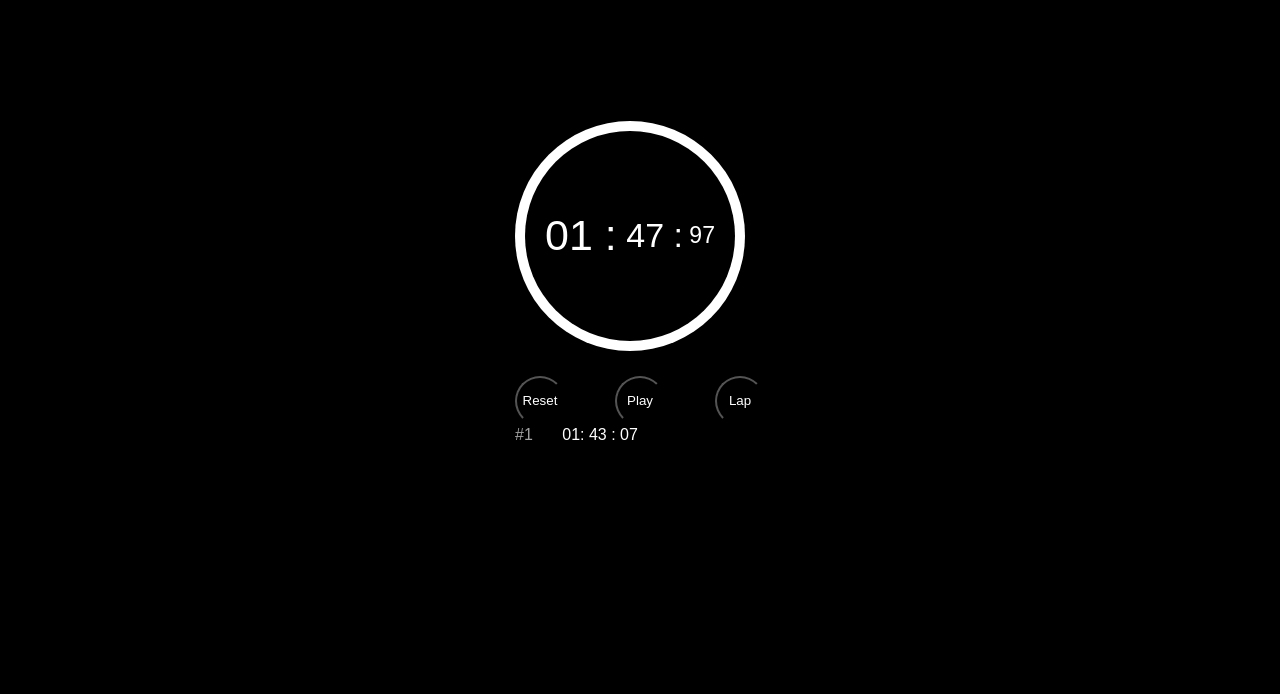
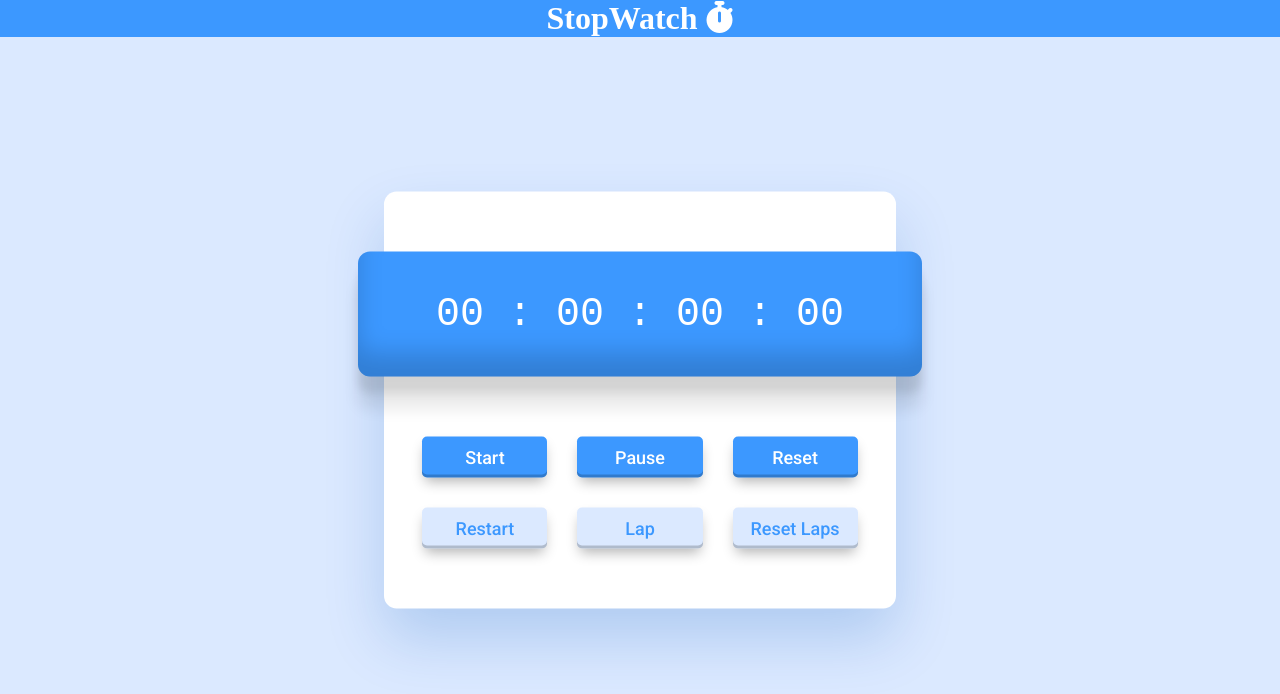
Before and after one commit to 220101120198/StopWatchWeb, a plain HTML site: page index.html in a window 1280 px wide. Drawn offline with Linux system fonts and the light colour scheme.

Commit message:
Javascript file were added and Html ,css are Modified

```diff
--- /dev/null
+++ b/app.js
@@ -0,0 +1,75 @@
+var ms = 0, s = 0, m = 0, h = 0
+var timer;
+
+var display = document.querySelector(".timer-Display")
+var laps = document.querySelector(".laps")
+
+
+function start(){
+    if(!timer){
+        timer = setInterval(run, 10)
+    }
+}
+
+function run(){
+    display.innerHTML = getTimer()
+    ms++
+    if(ms == 100){
+        ms = 0
+        s++
+    }
+    if(s == 60){
+        s = 0
+        m++
+    }
+    if(m == 60){
+        m = 0
+        h++
+    }
+
+    if(h == 13){
+        h = 1
+    }
+}
+
+function getTimer(){
+    return (h<10 ? "0" + h: h) + " : " + (m<10 ? "0" + m : m) + " : " + (s<10 ? "0" + s : s) + " : " + (ms<10 ? "0" + ms : ms);
+}
+
+function pause(){
+    stopTimer()
+}
+
+function stopTimer(){
+    clearInterval(timer)
+    timer = false
+}
+
+function reset(){
+    stopTimer()
+    ms = 0
+    s = 0
+    m = 0
+    h = 0
+    display.innerHTML = getTimer()
+}
+
+function restart(){
+    if(timer){
+        reset()
+        start()
+    }
+
+}
+
+function lap() {
+    if(timer) {
+        var Li = document.createElement("li")
+        Li.innerHTML = getTimer()
+        laps.appendChild(Li)
+    }
+}
+
+function resetLap(){
+    laps.innerHTML = ""
+}
--- a/index.html
+++ b/index.html
@@ -5,29 +5,25 @@
     <meta name="viewport" content="width=device-width, initial-scale=1.0">
     <title>StopWatch</title>
     <link rel="stylesheet" href="style.css"/>
+    <link href="https://cdnjs.cloudflare.com/ajax/libs/font-awesome/6.0.0/css/all.min.css" rel="stylesheet">
+    <link href="https://fonts.googleapis.com/css2?family=Roboto:wght@100;300;400;500&display=swap" rel="stylesheet">
 </head>
 <body>
+    <h1 class="title">StopWatch <i class="fa-solid fa-stopwatch"></i></h1>
     <div class="container">
-        <div class="watch">
-            <div class="outer-circle">
-                <div class="inner-circle">
-                    <span class="text minute">01 :</span>
-                    <span class="text sec">&nbsp;47 :</span>
-                    <span class="text msec">&nbsp;97</span>
-                </div>
-            </div>
-            <div class="button-wrapper">
-                <button class="button">Reset</button>
-                <button class="button">Play</button>
-                <button class="button">Lap</button>
-            </div>
+        <div class="timer-Display">
+            00 : 00 : 00 : 00
         </div>
-        <ul class="laps">
-            <li class="lap-item">
-                <span class="number">#1</span>
-                <span class="time-stamp">01: 43 : 07</span>
-            </li>
-        </ul>
+        <ul class="laps"></ul>
+          <div class="buttons">
+            <button id="startTimer" onclick="start()">Start</button>
+            <button id="pauseTimer" onclick="pause()">Pause</button>
+            <button id="resetTime" onclick="reset()">Reset</button>
+            <button id="restartTimer" onclick="restart()">Restart</button>
+            <button id="lap" onclick="lap()">Lap</button>
+            <button id="resetLap" onclick="resetLap()">Reset Laps</button>
+        </div>
     </div>
+    <script src="app.js"></script>
 </body>
 </html>
--- a/style.css
+++ b/style.css
@@ -1,96 +1,146 @@
 *{
     margin: 0;
+    background-color: #dbe9ff;
     padding: 0;
     box-sizing: border-box;
 }
 
-body{
-    font-family: sans-serif;
-    font-size: 16px;
-    width: 100%;
-    height: 100vh;
-    background-color: black;
-    display: flex;
-    justify-content: center;
-    align-items: center;
+.container{
+    width: min(30%, 31.25em);
+        position: absolute;
+        transform: translate(-50%, -50%);
+        top: 50%;
+        left: 50%;
+        background-color: #fff;
+        width: 40%;
+        padding: 3.75em 0;
+        border-radius: 0.8em;
+        box-shadow: 0 1.875em 3.75em rgba(1, 87, 185, 0.2);
 }
-.outer-circle{
-    width: 230px;
-    height: 230px;
-    border-radius: 50%;
-    background-color: white;
+
+.timer-Display{
+    position: relative;
+        width: 110%;
+        background: #3c98ff;
+        left: -5%;
+        padding: 1em 0;
+        font-family: "Roboto mono", monospace;
+        color: #ffffff;
+        font-size: 2.5em;
         display: flex;
         align-items: center;
-    justify-content: center;
+        justify-content: space-around;
+        border-radius: 0.3em;
+        box-shadow: 0 0.5em 1em rgba(2, 63, 132, 0.3);
+    box-shadow: rgba(0, 0, 0, 0.17) 0px -23px 25px 0px inset,
+                rgba(0, 0, 0, 0.09) 0px 16px 8px,
+                rgba(0, 0, 0, 0.09) 0px 32px 16px;
 }
-.inner-circle{
-    width: 210px;
-    height: 210px;
-    border-radius: 50%;
-    background-color: black;
-    display: flex;
-    align-items: center;
-    justify-content: center;
+#startTimer{
+    background-color: #3c98ff;
+    color: #ffffff;
 }
-.laps{
-    height: 250px;
-    overflow: auto;
+#pauseTimer{
+    background-color: #3c98ff;
+    color: #fff;
 }
-.text {
-    color: white;
-    font-size: 23px;
+#resetTime{
+    background-color: #3c98ff;
+    color: #ffffff;
 }
-.minute {
-    font-size: 43px;
+.laps {
+    text-align: center;
+    color: #3c98ff;
+    margin-top: 50px;
+    text-decoration: none;
 }
-.sec {
-    font-size: 34px;
+.laps li{
+    background-color: white;
+    text-decoration: none;
 }
-.msec {
-    font-size: 23px;
+
+.buttons{
+    width: 85%;
+    margin: 60px auto 0 auto;
+    display: grid;
+    grid-template-columns: repeat(3, 1fr);
+    grid-gap: 30px;
+    background-color: #fff;
 }
-.button-wrapper{
-    width: 250px;
-    margin-top: 25px;
-    display: flex;
-    justify-content: space-between;
+.title {
+    text-align: center;
+    margin-top: 0px;
+   background-color: #3c98ff;
+   color: #fff;
+   width: 100%;
+   height: 50%;
 }
-.button {
-    width: 50px;
-    height: 50px;
-    border-radius: 50%;
-    color: white;
-    background-color: black;
+.title i{
+   background-color: #3c98ff;
+   color: #fff;
+}
+
+.buttons button{
+    padding: 10px 17px;
+    background-color: #dbe9ff;
+        color: #3c98ff;
+    border: none;
+    font-family:  "Roboto", sans-serif;
+    font-size: 18px;
+    font-weight: 500;
+    border-radius: 5px;
     cursor: pointer;
+    box-shadow: rgba(0, 0, 0, 0.3) 0px 7px 13px -3px,
+                rgba(0, 0, 0, 0.2) 0px -3px 0px inset;
 }
-.button:hover{
-background-color: white;
-color: black;
+
+.buttons button:hover{
+    background-color:#3c98ff;
+    color: #ffffff;
+    border: 1px solid #b6b6b6;
+    /* padding: 7px 17px; */
+
 }
-.laps{
-    display: inline-block;
-    list-style: none;
-    color: white;
-}.laps{
-    height: 250px;
-    overflow: auto;
+@media (max-width: 768px) {
+    .container{
+        width: 300px;
     }
-.laps-item{
-    display: inline-block;
-    width: 250px;
-    padding: 15px;
-    text-align: center;
-    list-style: none;
-    color: white;
+    .timer-Display {
+        font-size: 1.5em;
     }
-.lap{
-    width: 250px;
-    text-align: center;
+
+    .buttons button {
+        font-size: 0.9em;
+        padding: 8px;
     }
-.number {
-    color: #cccccccc;
+
+    .title {
+        font-size: 1.5em;
     }
-.time-stamp{
-    display: inline-block;
-    margin-left: 25px;
 }
+
+@media (max-width: 480px) {
+    .container {
+        padding: 1.5em;
+    }
+    .title{
+        width: 100%;
+    }
+    .timer-Display {
+        font-size: 1.2em;
+    }
+
+    .buttons {
+        grid-template-columns: repeat(3, 1fr);
+        gap: 0.5em;
+    }
+
+    .buttons button {
+        font-size: 0.8em;
+        padding: 6px;
+    }
+
+    .title {
+        font-size: 1.2em;
+    }
+}
```
Lines whose indentation alone changed are shown as unchanged.
